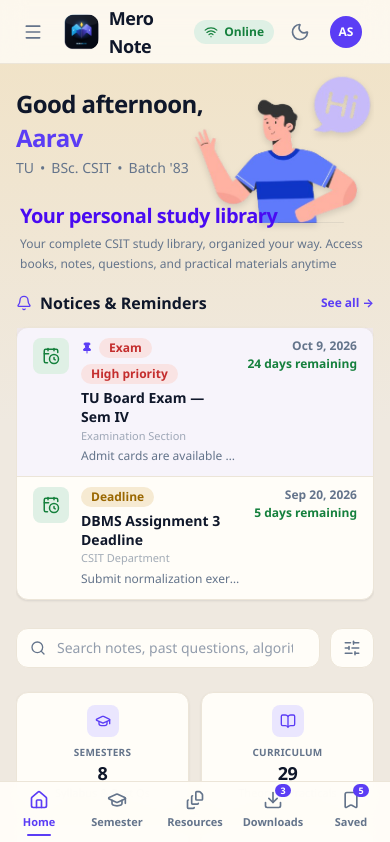
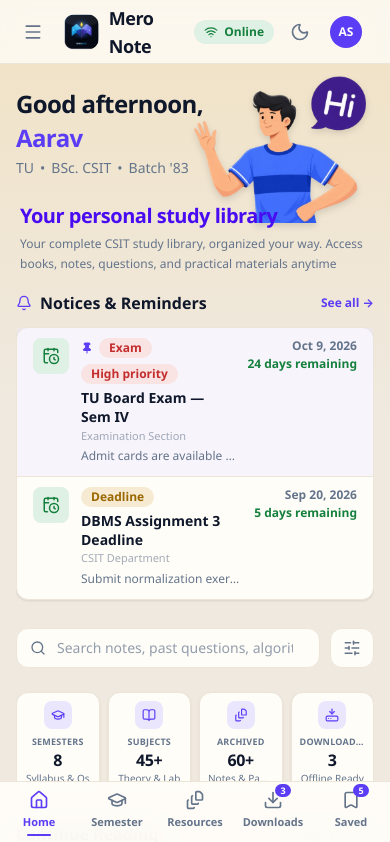
Before and after one commit to kismatdahal1-afk/MeroNote, a React (Vite) app in the folder client/: page /dashboard in a window 390 px wide. Shown: the top 842 px of the page. Built offline with nearby package versions, Linux system fonts and the light colour scheme.

Commit message:
added another gesture image in dashboard and added responsive layout in semester caards in mobile view

```diff
--- a/client/src/components/cards/SemesterCard.tsx
+++ b/client/src/components/cards/SemesterCard.tsx
@@ -24,10 +24,10 @@ export function SemesterCard({ semester }: SemesterCardProps) {
       aria-label={`Open ${semester.name}`}
       className="group block h-full rounded-xl focus-visible:outline focus-visible:outline-2 focus-visible:outline-offset-2 focus-visible:outline-primary"
     >
-      <Card interactive className="flex h-full min-h-[148px] flex-col p-4 transition-shadow group-hover:shadow-card-hover">
+      <Card interactive className="flex h-full min-h-[148px] flex-col p-3 transition-shadow group-hover:shadow-card-hover sm:p-4">
         {/* Header row: number block + status chip — same scale as Dashboard overview */}
-        <div className="flex items-start justify-between gap-2.5">
-          <div className="flex min-w-0 items-center gap-2.5">
+        <div className="flex items-start justify-between gap-2 sm:gap-2.5">
+          <div className="flex min-w-0 items-center gap-2 sm:gap-2.5">
             <div
               className={cx(
                 "flex size-8 shrink-0 items-center justify-center rounded-lg border text-sm font-bold leading-none",
--- a/client/src/components/dashboard/ExamCard.tsx
+++ b/client/src/components/dashboard/ExamCard.tsx
@@ -4,7 +4,7 @@ const DESCRIPTION =
   "Your complete CSIT study library, organized your way. Access books, notes, questions, and practical materials anytime";
 
 /** Animated plain-text intro for Mero Note, shown under the dashboard greeting. */
-export function ExamCard() {
+export function ExamCard({ startDelay = 0 }: { startDelay?: number }) {
   return (
     <div className="group px-1 py-1 sm:px-1.5">
       <h2 className="font-display text-xl font-extrabold tracking-tight text-foreground sm:text-2xl">
@@ -12,7 +12,7 @@ export function ExamCard() {
           <span
             key={word}
             className="animate-fade-up inline-block text-[#490BF2] transition-colors duration-300 hover:text-accent hover:underline hover:decoration-2 hover:underline-offset-4 motion-reduce:animate-none dark:text-primary"
-            style={{ animationDelay: `${i * 70}ms` }}
+            style={{ animationDelay: `${startDelay + i * 70}ms` }}
           >
             {word}
             {i < TITLE_WORDS.length - 1 ? "\u00A0" : ""}
@@ -21,7 +21,7 @@ export function ExamCard() {
       </h2>
       <p
         className="animate-fade-up mt-1 max-w-2xl text-xs font-medium leading-relaxed text-muted-foreground transition-colors duration-300 group-hover:text-foreground sm:text-sm motion-reduce:animate-none"
-        style={{ animationDelay: `${TITLE_WORDS.length * 70}ms` }}
+        style={{ animationDelay: `${startDelay + TITLE_WORDS.length * 70}ms` }}
       >
         {DESCRIPTION}
       </p>
--- a/client/src/components/dashboard/StudySummaryGrid.tsx
+++ b/client/src/components/dashboard/StudySummaryGrid.tsx
@@ -8,22 +8,27 @@ export interface DashboardStat {
   icon: LucideIcon;
 }
 
-/** Compact 2x2 (mobile) / 4-column (desktop) — vertical centered, single-line labels. */
+/** Single horizontal row on all screens — compact sizing keeps 4 cards legible on mobile. */
 export function StudySummaryGrid({ stats }: { stats: DashboardStat[] }) {
   return (
-    <div className="grid auto-rows-fr grid-cols-2 gap-3 lg:grid-cols-4">
+    <div className="grid auto-rows-fr grid-cols-4 gap-2 sm:gap-3">
       {stats.map(({ label, value, hint, icon: Icon }) => (
-        <Card key={label} className="flex h-full flex-col items-center p-3 text-center sm:p-4">
-          <div className="flex size-8 shrink-0 items-center justify-center rounded-lg bg-primary-muted text-primary">
-            <Icon className="size-4" aria-hidden="true" />
+        <Card
+          key={label}
+          className="flex h-full min-w-0 flex-col items-center p-2 text-center sm:p-4"
+        >
+          <div className="flex size-7 shrink-0 items-center justify-center rounded-lg bg-primary-muted text-primary sm:size-8">
+            <Icon className="size-3.5 sm:size-4" aria-hidden="true" />
           </div>
-          <p className="mt-2 w-full truncate whitespace-nowrap text-center text-[10px] font-semibold uppercase tracking-wide text-muted-foreground sm:text-[11px]">
+          <p className="mt-1.5 w-full truncate whitespace-nowrap text-center text-[9px] font-semibold uppercase tracking-wide text-muted-foreground sm:mt-2 sm:text-[11px]">
             {label}
           </p>
-          <p className="mt-1 w-full truncate whitespace-nowrap text-center text-lg font-bold leading-none tracking-tight text-foreground tabular-nums sm:text-xl">
+          <p
+            className="mt-1 w-full truncate whitespace-nowrap text-center text-base font-bold leading-none tracking-tight text-foreground tabular-nums sm:text-xl"
+          >
             {value}
           </p>
-          <p className="mt-1 w-full truncate whitespace-nowrap text-center text-[11px] font-medium leading-tight text-muted-foreground sm:text-xs">
+          <p className="mt-1 w-full truncate whitespace-nowrap text-center text-[10px] font-medium leading-tight text-muted-foreground sm:text-xs">
             {hint}
           </p>
         </Card>
--- a/client/src/pages/Dashboard.tsx
+++ b/client/src/pages/Dashboard.tsx
@@ -12,11 +12,8 @@ import { Badge } from "../components/common/Badge";
 import { programInfo } from "../data/mock";
 import { useUser } from "../state/UserProvider";
 import {
-  getAllSemesters,
   getResourceById,
-  countCoreSubjects,
   getTrendingExamResources,
-  getAllResources,
 } from "../data/selectors";
 import { useLibrary } from "../state/LibraryProvider";
 import { getDashboardNotices } from "../state/cmsStore";
@@ -44,17 +41,16 @@ export default function Dashboard() {
     .slice(0, 2);
 
   const trending = getTrendingExamResources().slice(0, 3);
+  /** Logged-in user's downloaded-resource total: reads the user's library
+   *  (mock-backed for now), so it follows real user data once connected. */
   const completedDownloads = downloads.filter((d) => d.status === "completed").length;
-  const semesters = getAllSemesters();
-  /** Real CMS stats — no hardcoded counts. */
-  const totalResources = getAllResources().length;
   const notices = getDashboardNotices();
 
   const stats = [
-    { label: "Semesters", value: semesters.length, hint: "Syllabus & Past Qs", icon: GraduationCap },
-    { label: "Curriculum", value: countCoreSubjects(), hint: "Theory & Practicals", icon: BookOpen },
-    { label: "Archived", value: totalResources, hint: "Notes & Papers", icon: FileStack },
-    { label: "Saved", value: completedDownloads, hint: "Offline Ready", icon: HardDriveDownload },
+    { label: "Semesters", value: "8", hint: "Syllabus & Qs", icon: GraduationCap },
+    { label: "Subjects", value: "45+", hint: "Theory & Lab", icon: BookOpen },
+    { label: "Archived", value: "60+", hint: "Notes & Papers", icon: FileStack },
+    { label: "Downloaded", value: completedDownloads, hint: "Offline Ready", icon: HardDriveDownload },
   ];
 
   /** Quick-nav badges match the Favorite/Bookmark "All" totals (resources + subjects). */
@@ -70,13 +66,22 @@ export default function Dashboard() {
           so growing it never pushes or squeezes the greeting text. */}
       <header className="relative mb-5 flex items-center justify-between gap-3">
         <div className="min-w-0">
-          <p className="font-display text-2xl font-bold tracking-tight text-foreground sm:text-3xl">
+          <p
+            className="font-display animate-fade-up text-2xl font-bold tracking-tight text-foreground motion-reduce:animate-none sm:text-3xl"
+            style={{ animationDelay: "0ms" }}
+          >
             {getGreeting()},
           </p>
-          <p className="font-display mt-0.5 text-2xl font-bold tracking-tight text-primary sm:text-3xl">
+          <p
+            className="font-display animate-fade-up mt-0.5 text-2xl font-bold tracking-tight text-primary motion-reduce:animate-none sm:text-3xl"
+            style={{ animationDelay: "70ms" }}
+          >
             {name.split(" ")[0]}
           </p>
-          <p className="mt-1 flex flex-wrap items-center gap-x-1.5 text-sm font-medium text-muted-foreground">
+          <p
+            className="animate-fade-up mt-1 flex flex-wrap items-center gap-x-1.5 text-sm font-medium text-muted-foreground motion-reduce:animate-none"
+            style={{ animationDelay: "140ms" }}
+          >
             <span aria-hidden="true" className="sm:hidden">TU</span>
             <span className="hidden sm:inline">{programInfo.university}</span>
             <span aria-hidden="true">•</span>
@@ -98,7 +103,7 @@ export default function Dashboard() {
 
       {/* Exam countdown */}
       <div className="mb-3.5">
-        <ExamCard />
+        <ExamCard startDelay={210} />
       </div>
 
       {/* Notices & reminders — admin-managed, loaded from the CMS store */}
--- a/client/src/pages/Downloads.tsx
+++ b/client/src/pages/Downloads.tsx
@@ -17,7 +17,7 @@ import { useCmsSync } from "../components/common/CmsSync";
 type SortKey = "recent" | "oldest" | "title" | "size";
 
 export default function Downloads() {
-  useCmsSync();
+  const cmsDb = useCmsSync();
   const { downloads, removeDownload, totalDownloadSize } = useLibrary();
   const { toast } = useToast();
   const semesters = getAllSemesters();
@@ -36,7 +36,8 @@ export default function Downloads() {
         .filter((e): e is { dl: (typeof downloads)[number]; resource: NonNullable<ReturnType<typeof getResourceById>> } =>
           Boolean(e.resource),
         ),
-    [downloads],
+    // cmsDb: re-resolve after CMS mutations so edits/deletions show immediately.
+    [downloads, cmsDb],
   );
 
   const subjectOptions = useMemo(
--- a/client/src/pages/Notices.tsx
+++ b/client/src/pages/Notices.tsx
@@ -20,11 +20,12 @@ const TYPE_FILTERS: { value: NoticeType | "all"; label: string }[] = [
 ];
 
 export default function Notices() {
-  useCmsSync();
+  const cmsDb = useCmsSync();
   const [query, setQuery] = useState("");
   const [type, setType] = useState<NoticeType | "all">("all");
 
-  const notices = useMemo(() => getStudentNotices(), []);
+  // cmsDb: re-resolve after CMS mutations so edits/deletions show immediately.
+  const notices = useMemo(() => getStudentNotices(), [cmsDb]);
 
   const filtered = useMemo(() => {
     const q = query.trim().toLowerCase();
--- a/client/src/pages/SubjectDetail.tsx
+++ b/client/src/pages/SubjectDetail.tsx
@@ -62,7 +62,7 @@ function byNewest(a: Resource, b: Resource): number {
 }
 
 export default function SubjectDetail() {
-  useCmsSync();
+  const cmsDb = useCmsSync();
   const { subjectId } = useParams<{ subjectId: string }>();
   const navigate = useNavigate();
   const { toast } = useToast();
@@ -78,11 +78,13 @@ export default function SubjectDetail() {
 
   const topics = useMemo(
     () => (subject ? getTopicsBySubject(subject.id) : []),
-    [subject],
+    // cmsDb: re-resolve after CMS mutations so edits/deletions show immediately.
+    [subject, cmsDb],
   );
   const allResources = useMemo(
     () => (subject ? getResourcesBySubject(subject.id) : []),
-    [subject],
+    // cmsDb: re-resolve after CMS mutations so edits/deletions show immediately.
+    [subject, cmsDb],
   );
 
   /**
```
Also changed, not shown: client/src/components/semesters/SemesterStatus.tsx (+6 -3 lines), client/src/pages/Semesters.tsx (+5 -3 lines), client/public/images/higesture.png.
